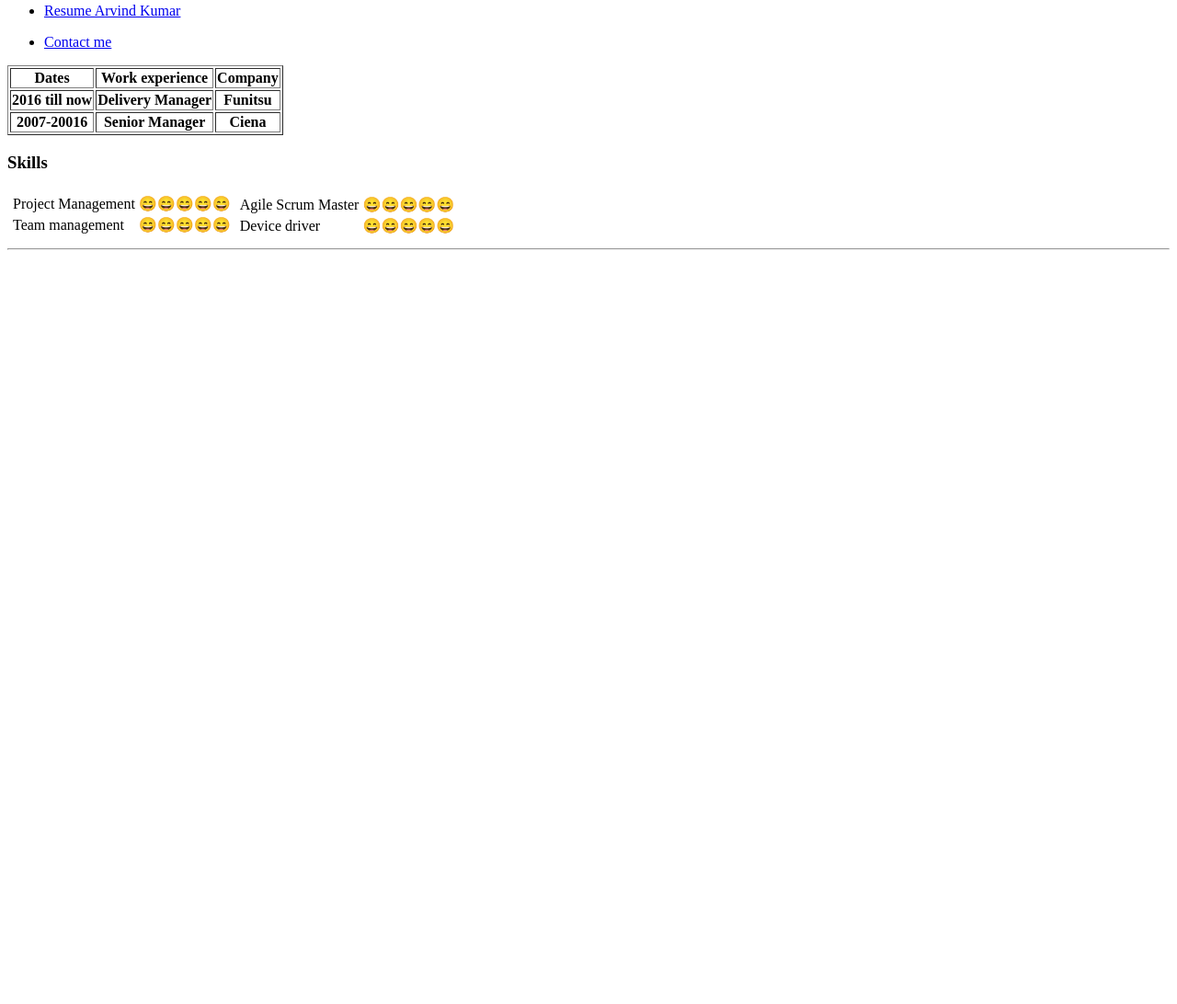
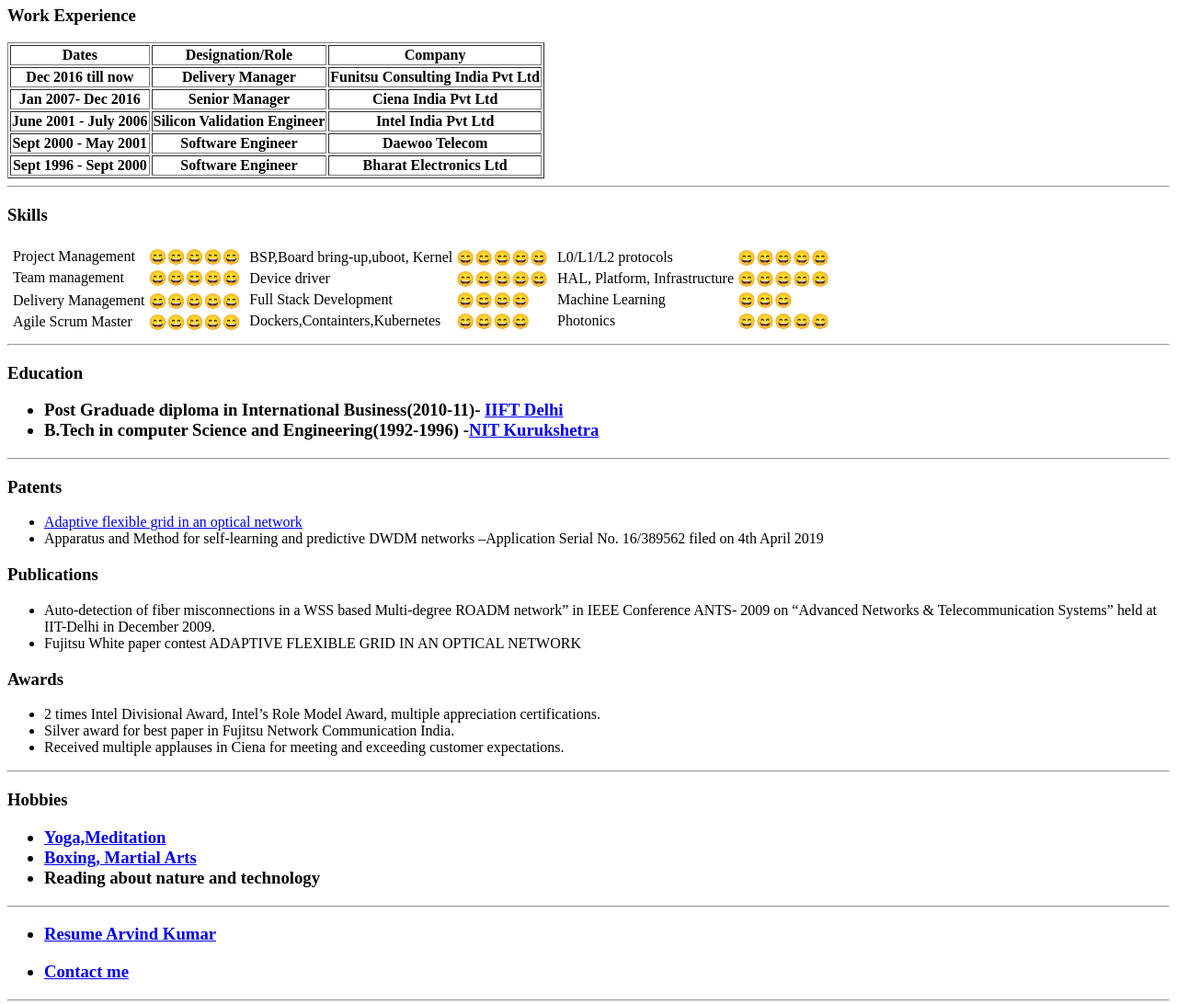
Before and after one commit to knowledge-pixel/cv, a plain HTML site: page index.html in a window 1280 px wide. Shown: the part 279-1371 px from the top of the page at 92% size. Before the commit the page ends 800 px from the top, so only its background shows below. Drawn offline with Linux system fonts and the light colour scheme.

Commit message:
updated front page with more information

```diff
--- a/index.html
+++ b/index.html
@@ -15,32 +15,43 @@
       <tr>
     <table>
     <hr>
-    <ul>
-      <li><a href="https://knowledge-pixel.github.io/cv/resume.html">Resume Arvind Kumar</a></li>
-    </ul>
-    <ul>
-      <li><a href="https://knowledge-pixel.github.io/cv/contact.html">Contact me</a></li>
-    </ul>
+
+    <h3> Work Experience</h3>
     <table border=1>
       <thead>
         <tr>
           <th>Dates</th>
-          <th>Work experience</th>
+          <th>Designation/Role</th>
           <th> Company</th>
         </tr>
         <tr>
-          <th>2016 till now</th>
+          <th>Dec 2016 till now</th>
           <th> Delivery Manager</th>
-          <th> Funitsu</th>
+          <th> Funitsu Consulting India Pvt Ltd</th>
         </tr>
         <tr>
-          <th>2007-20016</th>
+          <th>Jan 2007- Dec 2016</th>
           <th>Senior Manager</th>
-          <th>Ciena</th>
+          <th>Ciena India Pvt Ltd</th>
+        </tr>
+        <tr>
+          <th>June 2001 - July 2006</th>
+          <th> Silicon Validation Engineer</th>
+          <th>Intel India Pvt Ltd</th>
+        </tr>
+        <tr>
+          <th>Sept 2000 - May 2001</th>
+          <th>Software Engineer</th>
+          <th>Daewoo Telecom</th>
+        </tr>
+        <tr>
+          <th>Sept 1996 - Sept 2000</th>
+          <th>Software Engineer</th>
+          <th>Bharat Electronics Ltd</th>
         </tr>
       </thead>
     </table>
-
+   <hr>
     <h3> Skills</h3>
     <table boarder=1>
       <tr>
@@ -53,21 +64,101 @@
             <td> Team management </td>
             <td>😄😄😄😄😄</td>
             <tr>
+              <tr>
+                <td> Delivery Management</td>
+                <td>😄😄😄😄😄</td>
+              </tr>
+            <tr>
+              <td>Agile Scrum Master</td>
+              <td>😄😄😄😄😄</td>
+            </tr>
           </table>
         </td>
         <td>
           <table>
             <tr>
-              <td> Agile Scrum Master</td>
+              <td> BSP,Board bring-up,uboot, Kernel</td>
               <td>😄😄😄😄😄</td>
             </tr>
               <td> Device driver </td>
               <td> 😄😄😄😄😄 </td>
             </tr>
+          </tr>
+            <td> Full Stack Development </td>
+            <td> 😄😄😄😄 </td>
+          </tr>
+        </tr>
+          <td> Dockers,Containters,Kubernetes </td>
+          <td> 😄😄😄😄 </td>
+        </tr>
           </table>
         </td>
+
+        <td>
+          <table>
+            <tr>
+              <td> L0/L1/L2 protocols</td>
+              <td>😄😄😄😄😄</td>
+            </tr>
+              <td> HAL, Platform, Infrastructure </td>
+              <td> 😄😄😄😄😄 </td>
+            </tr>
+          </tr>
+            <td> Machine Learning </td>
+            <td> 😄😄😄 </td>
+          </tr>
+        </tr>
+          <td> Photonics </td>
+          <td> 😄😄😄😄😄 </td>
+        </tr>
+          </table>
+        </td>
+
       </tr>
     </table>
     <hr>
+    <h3>Education<h3>
+      <ul>
+        <li>Post Graduade diploma in International Business(2010-11)- <a href="https://tedu.iift.ac.in/iift/index.php">IIFT Delhi</a></li>
+        <li>B.Tech in computer Science and Engineering(1992-1996) -<a href="https://www.nitkkr.ac.in/">NIT Kurukshetra</a></li>
+      </ul>
+      <hr>
+
+      <h3>Patents</h3>
+      <ul>
+        <li><a href="https://patents.google.com/patent/US10256935B1/en?q=arvind&assignee=Fujitsu+Network+Communications%2c+Inc.&oq=assignee:(Fujitsu+Network+Communications%2c+Inc.)+arvind">Adaptive flexible grid in an optical network</a></li>
+        <li> Apparatus and Method for self-learning and predictive DWDM networks –Application Serial No. 16/389562 filed on
+4th April 2019</li>
+      </ul>
+      <h3>Publications</h3>
+      <ul>
+        <li>Auto-detection of fiber misconnections in a WSS based Multi-degree ROADM network” in IEEE Conference ANTS-
+2009 on “Advanced Networks & Telecommunication Systems” held at IIT-Delhi in December 2009.</li>
+        <li>Fujitsu White paper contest ADAPTIVE FLEXIBLE GRID IN AN OPTICAL NETWORK</li>
+      </ul>
+
+      <h3> Awards</h3>
+      <ul>
+        <li>2 times Intel Divisional Award, Intel’s Role Model Award, multiple appreciation certifications.</li>
+        <li>Silver award for best paper in Fujitsu Network Communication India.</li>
+        <li>Received multiple applauses in Ciena for meeting and exceeding customer expectations.</li>
+      </ul>
+  <hr>
+    <h3>Hobbies<h3>
+      <ul>
+        <li><a href="http://kanvashram.org/">Yoga,Meditation</a></li>
+        <li><a href="https://www.cure.fit/fitstart">Boxing, Martial Arts</a></li>
+        <li> Reading about nature and technology </li>
+      </ul>
+      <hr>
+
+    <ul>
+      <li><a href="https://knowledge-pixel.github.io/cv/resume.html">Resume Arvind Kumar</a></li>
+    </ul>
+    <ul>
+      <li><a href="https://knowledge-pixel.github.io/cv/contact.html">Contact me</a></li>
+    </ul>
+
+    <hr>
   </body>
 </html>
```
